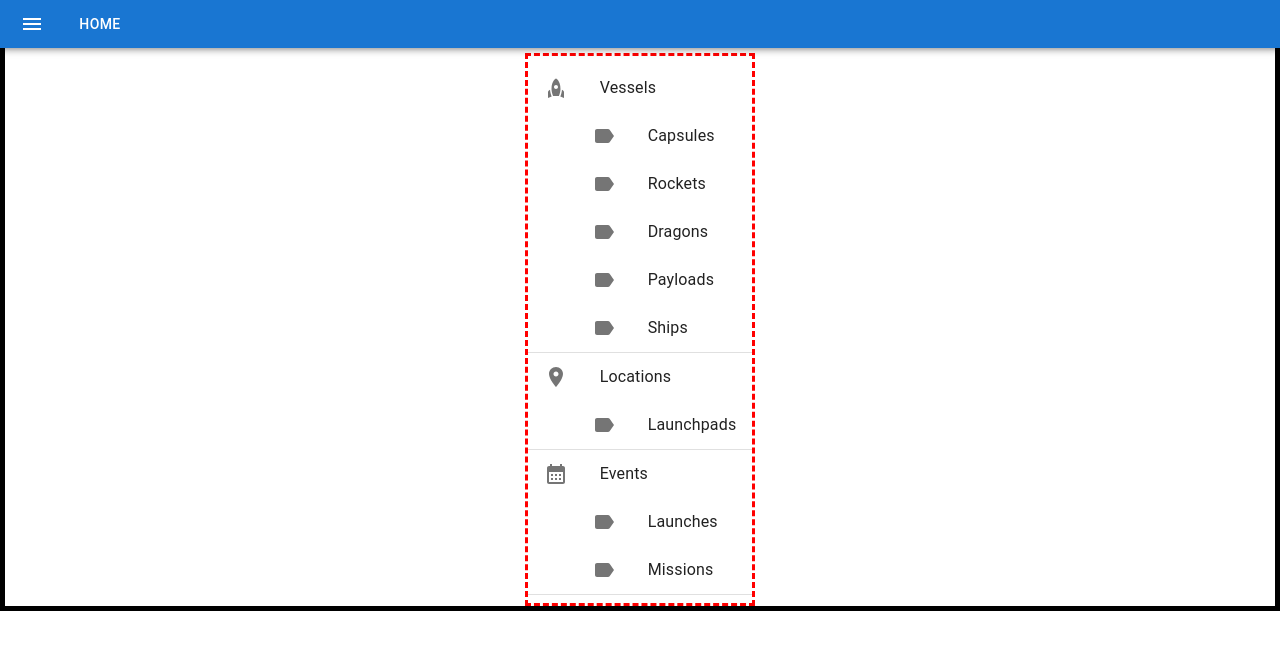
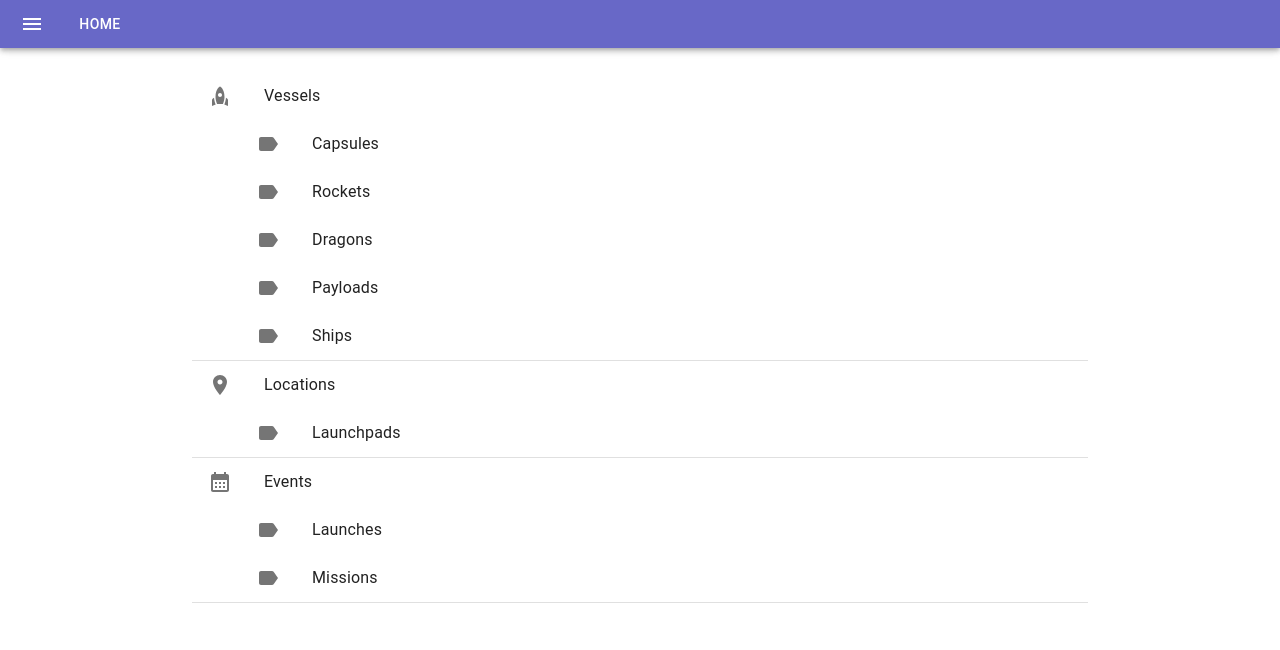
Before and after one commit to e-dreyer/spacex-api, a Next.js app: page / in a window 1280 px wide. Shown: the top 650 px of the page. Built offline with nearby package versions, Linux system fonts and the light colour scheme.

Commit message:
Layout and theme change

```diff
--- a/src/components/layout.js
+++ b/src/components/layout.js
@@ -6,21 +6,20 @@ export default function Layout({ children }) {
     <>
       <Box>
         {/* Header */}
-        <Box>
-          <Header key="Header" />
-        </Box>
+        <Header key="Header" />
         {/* Wrap the entire app in a box */}
         <Box
           sx={{
-            border: "5px solid black",
             display: "flex",
-            justifyContent: "center",
+            justifyContent: "stretch",
             flexDirection: "column",
             alignItems: "center",
-            mt: 5,
+            my: 8,
+            width: "70%",
+            mx: "auto",
           }}
         >
-          <Box sx={{ mt: 1, border: "3px dashed red" }}>{children}</Box>
+          {children}
         </Box>
       </Box>
     </>
--- a/src/pages/_app.tsx
+++ b/src/pages/_app.tsx
@@ -10,6 +10,7 @@ import typedefs from "../schema/typeDefs";
 import Layout from "../components/layout";
 
 import { ApolloClient, InMemoryCache, ApolloProvider } from "@apollo/client";
+import { createTheme, ThemeProvider } from "@mui/material";
 
 const client = new ApolloClient({
   uri: "https://api.spacex.land/graphql/",
@@ -26,14 +27,29 @@ type AppPropsWithLayout = AppProps & {
   Component: NextPageWithLayout;
 };
 
+const theme = createTheme({
+  palette: {
+    mode: "light",
+    primary: {
+      main: "#6868c7",
+      dark: "#4b4b94",
+    },
+    secondary: {
+      main: "#ea246c",
+    },
+  },
+});
+
 export default function MyApp({ Component, pageProps }: AppPropsWithLayout) {
   return (
     <>
       <ApolloProvider client={client}>
         <CssBaseline />
-        <Layout>
-          <Component {...pageProps} />
-        </Layout>
+        <ThemeProvider theme={theme}>
+          <Layout>
+            <Component {...pageProps} />
+          </Layout>
+        </ThemeProvider>
       </ApolloProvider>
     </>
   );
```
